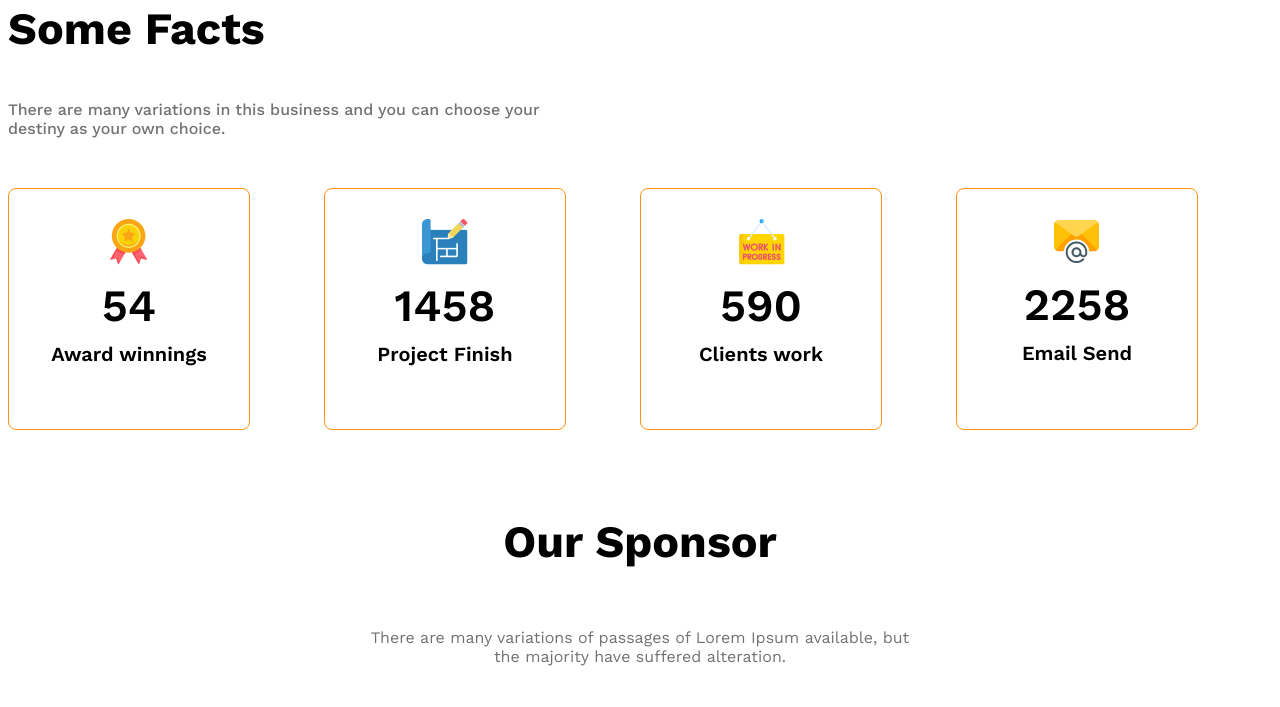
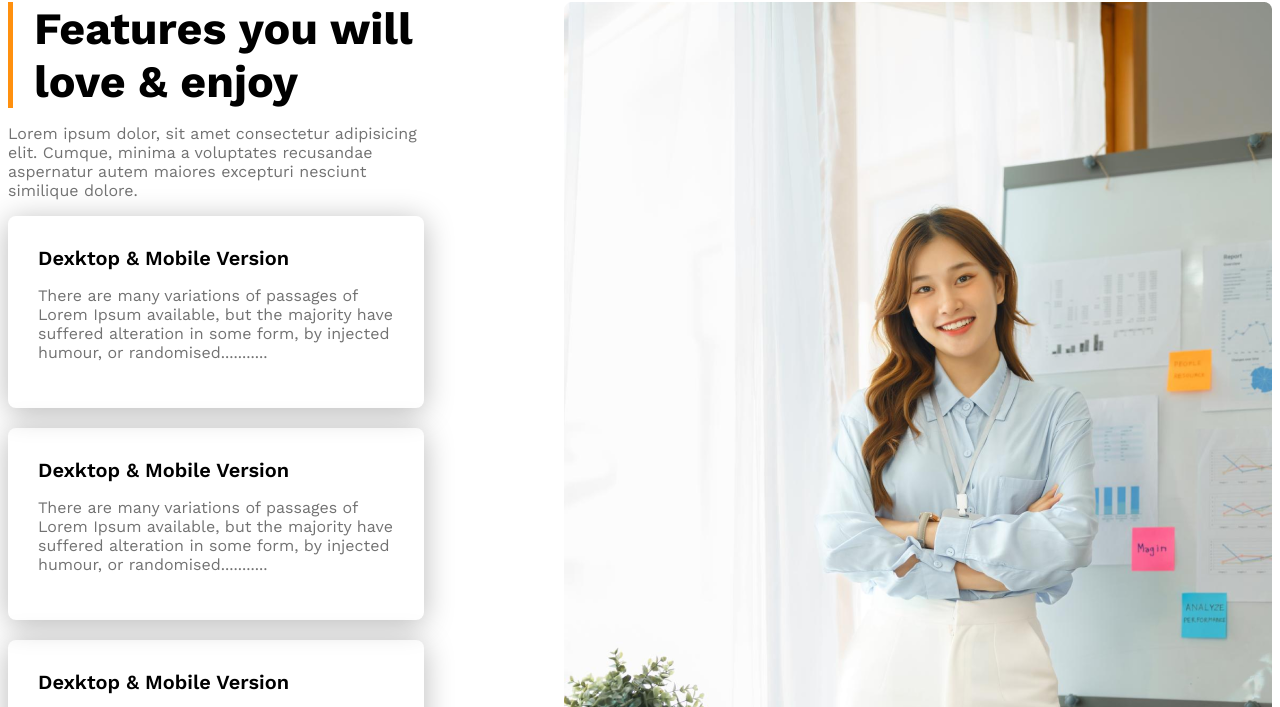
Before and after one commit to tuhinXtg/g3-architect-website, a plain HTML site: page index.html in a window 1280 px wide. Shown: the part 2096-2803 px from the top of the page. Drawn offline with nearby package versions, Linux system fonts and the light colour scheme.

Commit message:
added features card and image and work is in progress

```diff
--- a/index.html
+++ b/index.html
@@ -41,6 +41,50 @@
                 <h3 class="section-tittle"><span class="text-lightgray" id="quick-list">Quick list</span> of Our <br><span id="feature">Features</span> </h3>
                 <p class="feature-description text-lightgray">There are many variations of passages of Lorem Ipsum available, but the majority have suffered alteration in some form, by injected humour, or randomised words which don't look even</p>
                 <button class="btn-primary">Explore More</button>
+            </div>
+        </section>
+        <!-- Feature section start -->
+        <section class="feature-sec display-flex">
+            <div>
+                <h3 id="feature-sec-tittle" class="section-tittle">
+                    Features you will <br> love & enjoy
+                </h3>
+                <p class="text-lightgray">
+                    Lorem ipsum dolor, sit amet consectetur adipisicing elit. Cumque, minima a voluptates recusandae aspernatur autem maiores excepturi nesciunt similique dolore.
+                </p>
+                <!-- feature card container -->
+                <div class="feature-card">
+                    <h4 class="feature-card-tittle">Dexktop & Mobile Version</h4>
+                    <p class="text-lightgray">
+                        There are many variations of passages of Lorem Ipsum available, but the majority have suffered alteration in some form, by injected humour, or randomised...........
+                    </p>
+                </div>
+                <div class="feature-card">
+                    <h4 class="feature-card-tittle">Dexktop & Mobile Version</h4>
+                    <p class="text-lightgray">
+                        There are many variations of passages of Lorem Ipsum available, but the majority have suffered alteration in some form, by injected humour, or randomised...........
+                    </p>
+                </div>
+                <div class="feature-card">
+                    <h4 class="feature-card-tittle">Dexktop & Mobile Version</h4>
+                    <p class="text-lightgray">
+                        There are many variations of passages of Lorem Ipsum available, but the majority have suffered alteration in some form, by injected humour, or randomised...........
+                    </p>
+                </div>
+                <div class="feature-card">
+                    <h4 class="feature-card-tittle">Dexktop & Mobile Version</h4>
+                    <p class="text-lightgray">
+                        There are many variations of passages of Lorem Ipsum available, but the majority have suffered alteration in some form, by injected humour, or randomised...........
+                    </p>
+                </div>
+            </div>
+            <div>
+                <img src="images/architect.png" alt="">
+                <button id="exp-badge" class="btn-primary">
+                    <span id="exp-year">10+ Years</span>
+                    <br>
+                    <span>Experience</span>
+                </button>
             </div>
         </section>
         <!-- Some facts -->
--- a/styles/architect.css
+++ b/styles/architect.css
@@ -115,6 +115,30 @@ main > section{
     color: #FF900E;
 }
 
+/* Feature section related style */
+
+.feature-sec{
+    gap: 140px;
+}
+#feature-sec-tittle{
+    border-left: 5px solid #FF900E;
+    padding-left: 21px;
+    margin-top:0px;
+    margin-bottom: 0px;
+}
+.feature-card .feature-card-tittle{
+    font-weight: 600;
+    font-size: 1.25rem;
+    margin-top: 0px;
+    margin-bottom: 0px;
+}
+.feature-card{
+    padding: 30px;
+    border-radius: 8px;
+    box-shadow: 0 4px 30px 0 rgba(0, 0, 0, 0.28);
+    margin-bottom: 20px;
+}
+
 /* some fact related style */
 
 .fact-container{
```
